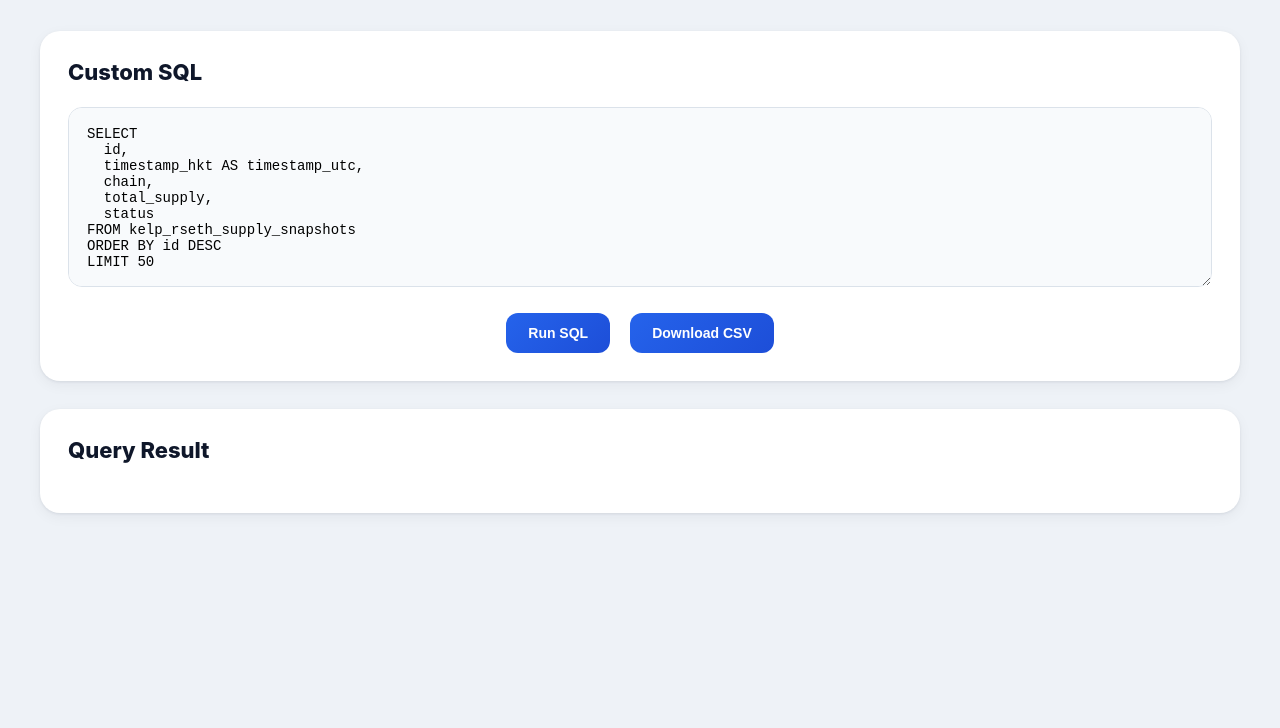
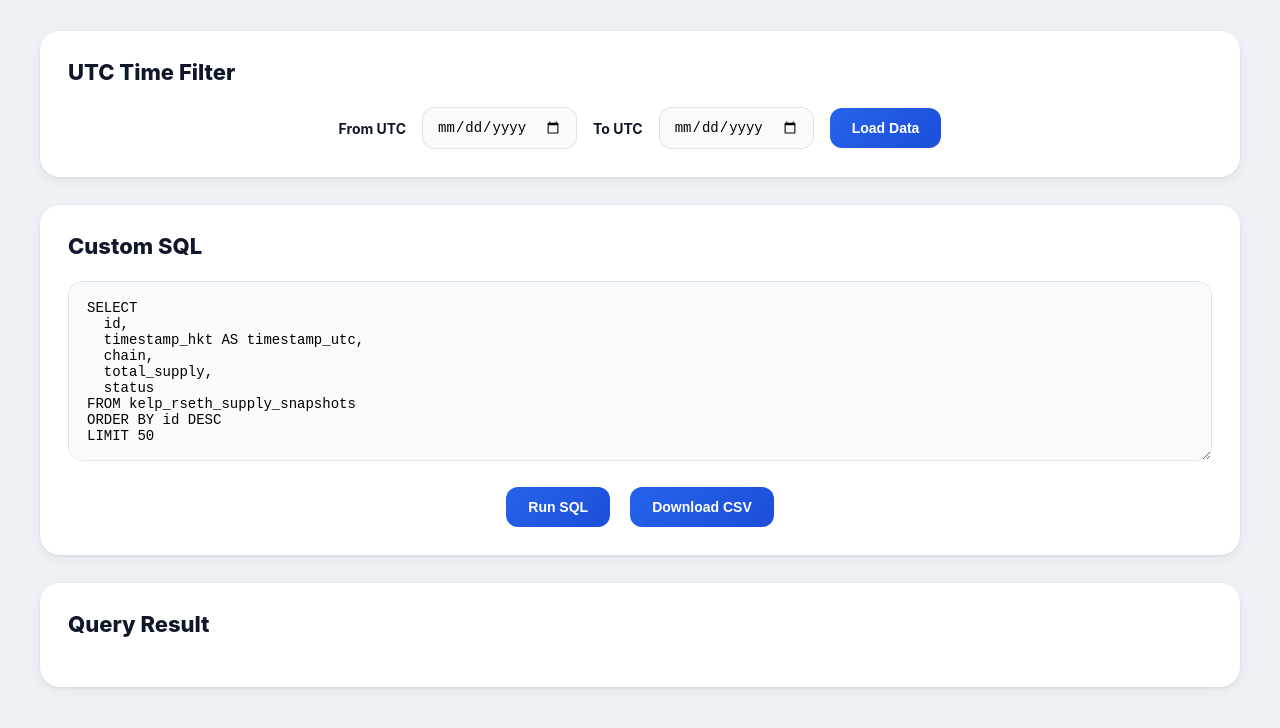
Before and after one commit to davidgao-alt/tron-balance-check, a website: page src/public/kelp-rseth.html in a window 1280 px wide. Shown: the part 94-822 px from the top of the page. Before the commit the page ends 800 px from the top, so only its background shows below. Drawn offline with Linux system fonts and the light colour scheme; no server answers.

Commit message:
add kelp rsETH dashboard

```diff
--- a/src/public/kelp-rseth.html
+++ b/src/public/kelp-rseth.html
@@ -44,6 +44,27 @@ body{
   box-shadow:
     0 4px 14px rgba(15,23,42,0.05),
     0 1px 3px rgba(15,23,42,0.08);
+}
+
+.row{
+  display:flex;
+  gap:16px;
+  align-items:center;
+  justify-content:center;
+  flex-wrap:wrap;
+}
+
+label{
+  font-size:14px;
+  font-weight:700;
+}
+
+input{
+  padding:11px 14px;
+  border-radius:12px;
+  border:1px solid #dbe2ea;
+  background:#f8fafc;
+  font-size:14px;
 }
 
 textarea{
@@ -142,6 +163,44 @@ button:hover{
 
 <div class="title">
 Kelp rsETH Dashboard
+</div>
+
+<!-- ====================================================== -->
+<!-- DATE FILTER -->
+<!-- ====================================================== -->
+
+<div class="card">
+
+<div class="section-title">
+UTC Time Filter
+</div>
+
+<div class="row">
+
+<label>
+From UTC
+</label>
+
+<input
+  type="date"
+  id="from-date"
+/>
+
+<label>
+To UTC
+</label>
+
+<input
+  type="date"
+  id="to-date"
+/>
+
+<button onclick="loadData()">
+Load Data
+</button>
+
+</div>
+
 </div>
 
 <!-- ====================================================== -->
@@ -277,6 +336,55 @@ function downloadCSV(){
     "/api/sql-csv?sql=" + sql;
 }
 
+function loadData(){
+
+  const from =
+    document.getElementById(
+      "from-date"
+    ).value;
+
+  const to =
+    document.getElementById(
+      "to-date"
+    ).value;
+
+  let sql = `
+SELECT
+  id,
+  timestamp_hkt AS timestamp_utc,
+  chain,
+  total_supply,
+  status
+FROM kelp_rseth_supply_snapshots
+WHERE 1=1
+`;
+
+  if(from){
+
+    sql += `
+AND timestamp_hkt >= '${from} 00:00:00'
+`;
+  }
+
+  if(to){
+
+    sql += `
+AND timestamp_hkt <= '${to} 23:59:59'
+`;
+  }
+
+  sql += `
+ORDER BY id DESC
+LIMIT 200
+`;
+
+  document.getElementById(
+    "sql-box"
+  ).value = sql;
+
+  runSQL();
+}
+
 runSQL();
 
 </script>
```
